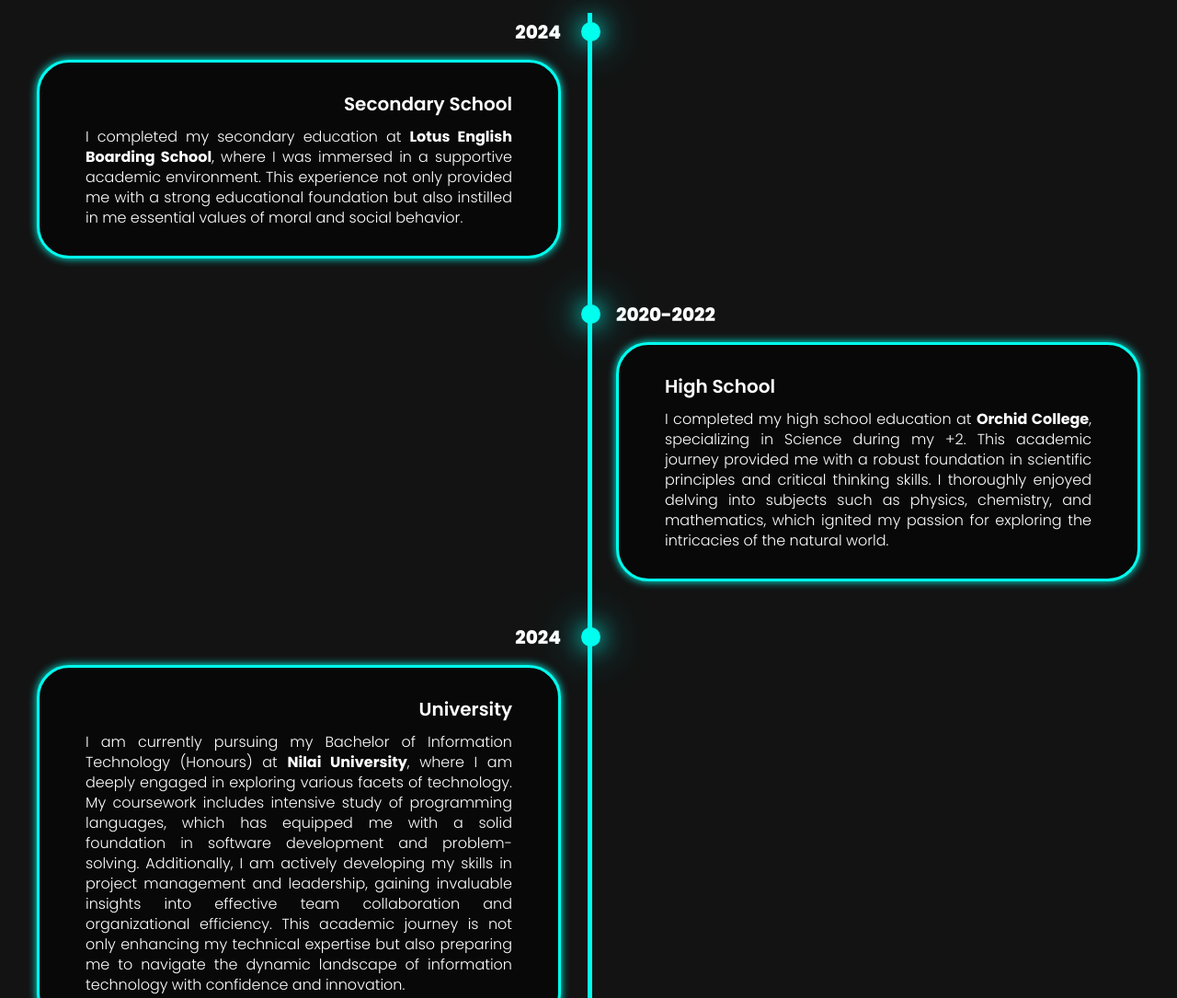
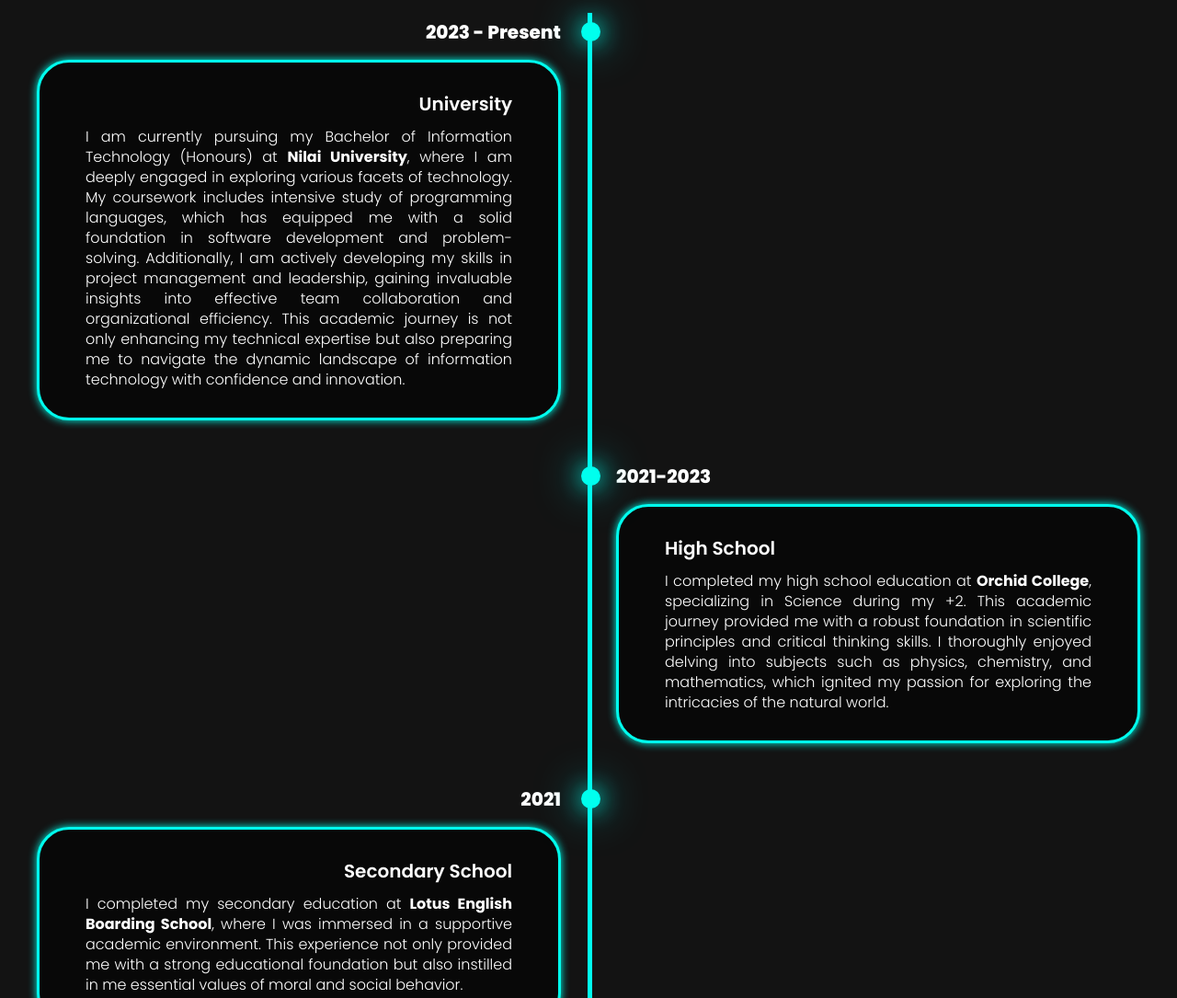
Before and after one commit to RimeshCdry/My-Portfolio, a plain HTML site: page index.html in a window 1280 px wide. Shown: the part 1080-2165 px from the top of the page at 92% size. Drawn offline with nearby package versions, Linux system fonts and the light colour scheme.

Commit message:
Edited CSS

```diff
--- a/index.html
+++ b/index.html
@@ -1,5 +1,6 @@
 <!DOCTYPE html>
 <html lang="en">
+
 <head>
     <meta charset="UTF-8">
     <meta name="viewport" content="width=device-width, initial-scale=1.0">
@@ -8,6 +9,7 @@
     <link rel="shortcut icon" href="images/favicon-32x32.png" type="image/x-icon">
     <link href='https://unpkg.com/boxicons@2.1.4/css/boxicons.min.css' rel='stylesheet'>
 </head>
+
 <body>
 
     <header class="header">
@@ -31,13 +33,14 @@
             <h1>Hi, It's <span>Rimesh</span></h1>
             <h3 class="text-animation">I'm a <span></span> </h3>
 
-            <p>I am passionate about coding, website design, exploring tech trends, and learning programming languages.</p>
+            <p>I am passionate about coding, website design, exploring tech trends, and learning programming languages.
+            </p>
 
             <div class="social-icons">
-                <a href="#"><i class='bx bxl-linkedin' ></i></a>
-                <a href="#"><i class='bx bxl-github' ></i></a>
-                <a href="#"><i class='bx bxl-instagram' ></i></a>
-                <a href="#"><i class='bx bxl-facebook' ></i></a>
+                <a href="#"><i class='bx bxl-linkedin'></i></a>
+                <a href="#"><i class='bx bxl-github'></i></a>
+                <a href="#"><i class='bx bxl-instagram'></i></a>
+                <a href="#"><i class='bx bxl-facebook'></i></a>
             </div>
 
             <div class="btn-group">
@@ -60,31 +63,45 @@
 
             <div class="timeline-item">
                 <div class="timeline-dot"></div>
-                    <div class="timeline-date">2024</div>
+                <div class="timeline-date">2023 - Present</div>
                 <div class="timeline-content">
-                        <h3>Secondary School</h3>
-                        <p>I completed my secondary education at <b>Lotus English Boarding School</b>, where I was immersed in a supportive
-                            academic environment. This experience not only provided me with a strong educational foundation but also instilled in me essential values of moral and social behavior.</p>
+                    <h3>University</h3>
+                    <p>I am currently pursuing my Bachelor of Information Technology (Honours) at <b>Nilai
+                            University</b>, where I am deeply engaged in exploring various facets of technology. My
+                        coursework includes intensive study of programming languages, which has equipped me with a solid
+                        foundation in software development and problem-solving. Additionally, I am actively developing
+                        my skills in project management and leadership, gaining invaluable insights into effective team
+                        collaboration and organizational efficiency. This academic journey is not only enhancing my
+                        technical expertise but also preparing me to navigate the dynamic landscape of information
+                        technology with confidence and innovation.</p>
+                </div>
+
+
+            </div>
+
+            <div class="timeline-item">
+                <div class="timeline-dot"></div>
+                <div class="timeline-date">2021-2023</div>
+                <div class="timeline-content">
+                    <h3>High School</h3>
+                    <p>I completed my high school education at <b>Orchid College</b>, specializing in Science during my
+                        +2. This academic journey provided me with a robust foundation in scientific principles and
+                        critical thinking skills. I thoroughly enjoyed delving into subjects such as physics, chemistry,
+                        and mathematics, which ignited my passion for exploring the intricacies of the natural world.
+                    </p>
                 </div>
 
             </div>
 
             <div class="timeline-item">
                 <div class="timeline-dot"></div>
-                    <div class="timeline-date">2020-2022</div>
+                <div class="timeline-date">2021</div>
                 <div class="timeline-content">
-                        <h3>High School</h3>
-                        <p>I completed my high school education at <b>Orchid College</b>, specializing in Science during my +2. This academic journey provided me with a robust foundation in scientific principles and critical thinking skills. I thoroughly enjoyed delving into subjects such as physics, chemistry, and mathematics, which ignited my passion for exploring the intricacies of the natural world.</p>
-                    </div>
-
-            </div>
-
-            <div class="timeline-item">
-                <div class="timeline-dot"></div>
-                    <div class="timeline-date">2024</div>
-                    <div class="timeline-content">
-                        <h3>University</h3>
-                        <p>I am currently pursuing my Bachelor of Information Technology (Honours) at <b>Nilai University</b>, where I am deeply engaged in exploring various facets of technology. My coursework includes intensive study of programming languages, which has equipped me with a solid foundation in software development and problem-solving. Additionally, I am actively developing my skills in project management and leadership, gaining invaluable insights into effective team collaboration and organizational efficiency. This academic journey is not only enhancing my technical expertise but also preparing me to navigate the dynamic landscape of information technology with confidence and innovation.</p>
+                    <h3>Secondary School</h3>
+                    <p>I completed my secondary education at <b>Lotus English Boarding School</b>, where I was immersed
+                        in a supportive
+                        academic environment. This experience not only provided me with a strong educational foundation
+                        but also instilled in me essential values of moral and social behavior.</p>
                 </div>
 
             </div>
@@ -105,28 +122,38 @@
             <div class="service-box">
                 <div class="service-info">
                     <h4>UI Design</h4>
-                    <p>Discover comprehensive UI design services tailored to meet your needs. From creating sleek and intuitive interfaces to optimizing user interactions, I specialize in crafting visually compelling designs that enhance usability and elevate user satisfaction.</p>
+                    <p>Discover comprehensive UI design services tailored to meet your needs. From creating sleek and
+                        intuitive interfaces to optimizing user interactions, I specialize in crafting visually
+                        compelling designs that enhance usability and elevate user satisfaction.</p>
                 </div>
             </div>
 
             <div class="service-box">
                 <div class="service-info">
                     <h4>Frontend Development</h4>
-                    <p>Experience seamless frontend development services tailored to elevate your digital presence. From responsive web design to interactive user interfaces, I specialize in creating dynamic and engaging frontend solutions that ensure optimal user experiences and drive business growth.</p>
+                    <p>Experience seamless frontend development services tailored to elevate your digital presence. From
+                        responsive web design to interactive user interfaces, I specialize in creating dynamic and
+                        engaging frontend solutions that ensure optimal user experiences and drive business growth.</p>
                 </div>
             </div>
 
-            <div class="service-box">
+            <!-- <div class="service-box">
                 <div class="service-info">
                     <h4>SEO</h4>
-                    <p>Boost your online presence with our professional SEO services. I offer strategic keyword research, on-page optimization, content creation, and link building strategies to help your website rank higher in search engine results. Let us optimize your site and increase your visibility to drive organic traffic and achieve your business goals.</p>
+                    <p>Boost your online presence with our professional SEO services. I offer strategic keyword
+                        research, on-page optimization, content creation, and link building strategies to help your
+                        website rank higher in search engine results. Let us optimize your site and increase your
+                        visibility to drive organic traffic and achieve your business goals.</p>
                 </div>
-            </div>
+            </div> -->
 
             <div class="service-box">
                 <div class="service-info">
                     <h4>Testing</h4>
-                    <p>Enhance your website's performance and reliability with my comprehensive testing services. I provide quality assurance, usability testing, functionality checks, and compatibility assessments across platforms and devices. Count on me to proactively identify and resolve issues, ensuring a seamless user experience and optimizing your site's efficiency</p>
+                    <p>Enhance your website's performance and reliability with my comprehensive testing services. I
+                        provide quality assurance, usability testing, functionality checks, and compatibility
+                        assessments across platforms and devices. Count on me to proactively identify and resolve
+                        issues, ensuring a seamless user experience and optimizing your site's efficiency</p>
                 </div>
             </div>
 
@@ -140,22 +167,15 @@
 
 
         <div class="wrapper">
-                <div class="skill-item">
-                    <img src="images/ps.png" alt="">
-                    <div class="skill-description">
-                        <h2>Graphic Designing</h2>
-                        <p>Proficient in creating visually compelling graphics and layouts for various digital and print media. Skilled in using industry-standard design software like Adobe Photoshop.
-                        Experience in:- Logo Design, Banner, Photo Editing and Manipulation.
-                        </p>
-                    </div>
 
-                </div>
 
             <div class="skill-item">
                 <img src="images/html.png" alt="">
                 <div class="skill-description">
                     <h2>HTML</h2>
-                        <p>Proficient in HTML5 markup, including a deep understanding of tags and elements essential for structuring web content effectively. Experienced in utilizing semantic tags to enhance accessibility, SEO, and maintainability of web pages</p>
+                    <p>Proficient in HTML5 markup, including a deep understanding of tags and elements essential for
+                        structuring web content effectively. Experienced in utilizing semantic tags to enhance
+                        accessibility, SEO, and maintainability of web pages</p>
                 </div>
 
             </div>
@@ -163,7 +183,10 @@
                 <img src="images/css-3.png" alt="">
                 <div class="skill-description">
                     <h2>CSS</h2>
-                        <p>Proficient in CSS3, I specialize in creating visually stunning and responsive web interfaces. My skills include advanced selectors, pseudo-elements, responsive design with media queries, Flexbox, CSS Grid for layout, and optimizing the CSS Box Model. I also excel in transitions, animations, and typography, ensuring engaging user experiences across all devices and browsers.
+                    <p>Proficient in CSS3, I specialize in creating visually stunning and responsive web interfaces. My
+                        skills include advanced selectors, pseudo-elements, responsive design with media queries,
+                        Flexbox, CSS Grid for layout, and optimizing the CSS Box Model. I also excel in transitions,
+                        animations, and typography, ensuring engaging user experiences across all devices and browsers.
                     </p>
                 </div>
 
@@ -173,7 +196,10 @@
                 <img src="images/js.png" alt="">
                 <div class="skill-description">
                     <h2>JavaScript</h2>
-                        <p>Proficient in JavaScript, specializing in dynamic web applications. Expert in DOM manipulation, event handling with efficient function creation, and IIFE implementation. Skilled in async functions, promises for task management, and adept in object-oriented programming. Dedicated to staying updated with the latest advancements for responsive, scalable solutions.
+                    <p>Proficient in JavaScript, specializing in dynamic web applications. Expert in DOM manipulation,
+                        event handling with efficient function creation, and IIFE implementation. Skilled in async
+                        functions, promises for task management, and adept in object-oriented programming. Dedicated to
+                        staying updated with the latest advancements for responsive, scalable solutions.
                     </p>
                 </div>
 
@@ -183,7 +209,9 @@
                 <img src="images/github.png" alt="">
                 <div class="skill-description">
                     <h2>Version Control</h2>
-                        <p>Proficient in GitHub for version control and collaborative software development. Skilled in managing repositories, branching, merging, and version tracking. Facilitates teamwork through pull requests and code reviews.Passionate about open-source contributions globally.</p>
+                    <p>Proficient in GitHub for version control and collaborative software development. Skilled in
+                        managing repositories, branching, merging, and version tracking. Facilitates teamwork through
+                        pull requests and code reviews.Passionate about open-source contributions globally.</p>
                 </div>
 
             </div>
@@ -192,8 +220,22 @@
                 <img src="images/react.png" alt="">
                 <div class="skill-description">
                     <h2>React JS</h2>
-                        <p>Proficient in React JS, specializing in interactive, responsive web interfaces. Skilled in component-based architecture, state management with hooks, and efficient virtual DOM rendering. Experienced in integrating RESTful APIs and third-party libraries for scalable front-end solutions.
+                    <p>Proficient in React JS, specializing in interactive, responsive web interfaces. Skilled in
+                        component-based architecture, state management with hooks, and efficient virtual DOM rendering.
+                        Experienced in integrating RESTful APIs and third-party libraries for scalable front-end
+                        solutions.
 
+                    </p>
+                </div>
+
+            </div>
+            <div class="skill-item">
+                <img src="images/ps.png" alt="">
+                <div class="skill-description">
+                    <h2>Graphic Designing</h2>
+                    <p>Proficient in creating visually compelling graphics and layouts for various digital and print
+                        media. Skilled in using industry-standard design software like Adobe Photoshop.
+                        Experience in:- Logo Design, Banner, Photo Editing and Manipulation.
                     </p>
                 </div>
 
@@ -222,8 +264,8 @@
             </div>
 
             <div class="input-group-2">
-                <textarea name="" id="" cols="30" rows="10" placeholder="Your Message" ></textarea>
-                <input type="submit" value="Send Message" class="btn" >
+                <textarea name="" id="" cols="30" rows="10" placeholder="Your Message"></textarea>
+                <input type="submit" value="Send Message" class="btn">
             </div>
         </form>
     </section>
@@ -232,10 +274,10 @@
     <!-- Footer Section Starts -->
     <footer class="footer">
         <div class="social">
-            <a href="#"><i class='bx bxl-linkedin' ></i></a>
-            <a href="#"><i class='bx bxl-github' ></i></a>
-            <a href="#"><i class='bx bxl-instagram' ></i></a>
-            <a href="#"><i class='bx bxl-facebook' ></i></a>
+            <a href="#"><i class='bx bxl-linkedin'></i></a>
+            <a href="#"><i class='bx bxl-github'></i></a>
+            <a href="#"><i class='bx bxl-instagram'></i></a>
+            <a href="#"><i class='bx bxl-facebook'></i></a>
         </div>
 
         <ul class="list">
@@ -268,4 +310,5 @@
 
 </body>
 <script src="script.js"></script>
+
 </html>
--- a/style.css
+++ b/style.css
@@ -233,9 +233,9 @@
     61%,80%{
         content: "Web Developer";
     }
-    81%,100%{
+    /* 81%,100%{
         content:"SEO Specialist"
-    }
+    } */
 }
 
 @keyframes typing {
```
Lines whose indentation alone changed are shown as unchanged.
